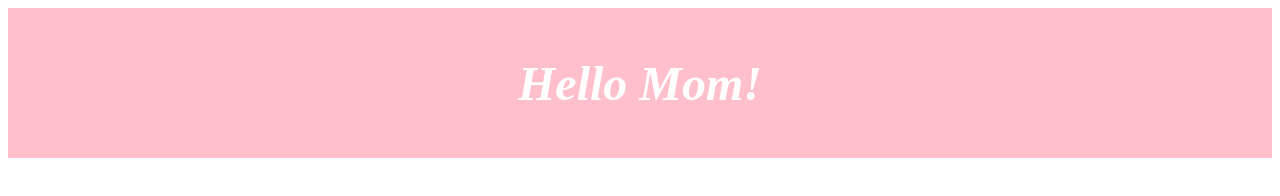
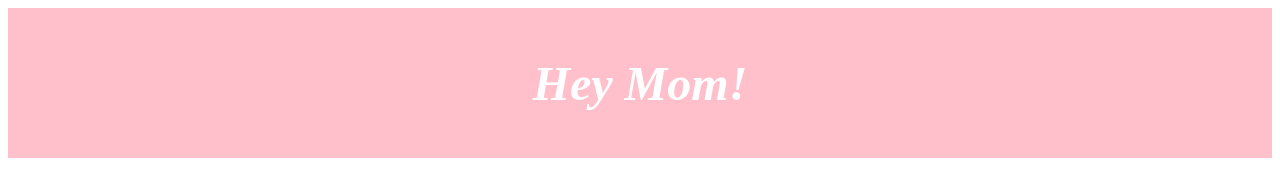
Before and after one commit to curvgrl5000/lewagon_git, a plain HTML site: page index.html in a window 1280 px wide. Drawn offline with Linux system fonts and the light colour scheme.

Commit message:
hello -> hey

```diff
--- a/index.html
+++ b/index.html
@@ -30,7 +30,7 @@
 
 <body>
 	<div class="box">
-		<h1>Hello Mom!</h1>
+		<h1>Hey Mom!</h1>
 	</div>
 </body>
 
```
